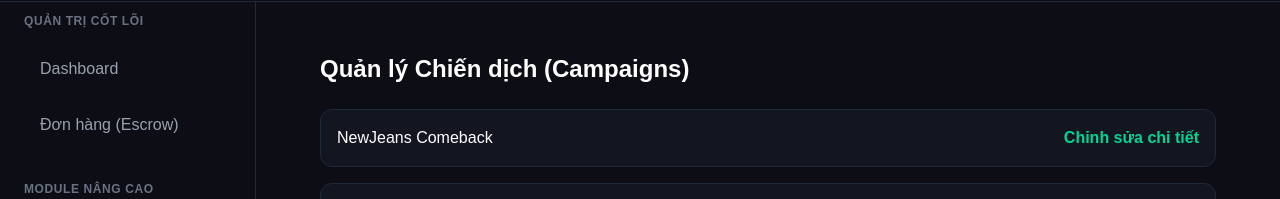
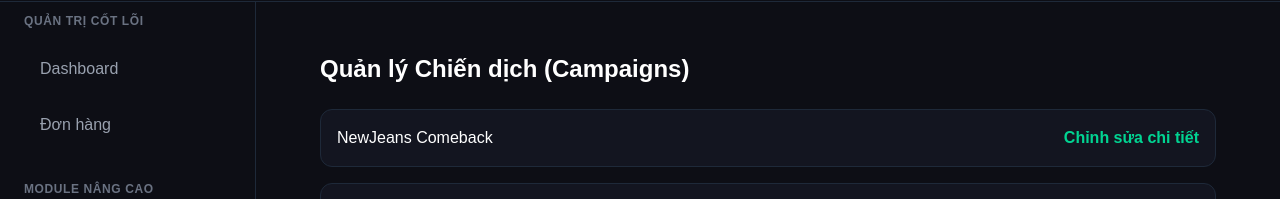
Before and after one commit to vi9054798-cell/k-bridge-project, a Next.js app: page /admin/campaigns in a window 1280 px wide. Shown: the part 91-290 px from the top of the page. Built offline with nearby package versions, Linux system fonts and the light colour scheme.

Commit message:
Fix: Update active state logic in admin layout

```diff
--- a/app/admin/layout.tsx
+++ b/app/admin/layout.tsx
@@ -11,37 +11,37 @@ export default function AdminLayout({
 }) {
   const pathname = usePathname();
 
-  // Hàm hỗ trợ để làm nổi bật (active) tab đang được chọn
+  // Đã sửa: Dùng startsWith để bắt chính xác route gốc, tránh bị trùng lặp tên
   const isActive = (path: string) => {
-    return pathname?.includes(path)
+    // Nếu pathname bắt đầu bằng path và ngay sau đó là dấu '/' hoặc kết thúc chuỗi
+    // Cách này giúp phân biệt rõ '/admin/legal' và '/admin/legal-documents'
+    const isCurrentPath = pathname === path || pathname?.startsWith(`${path}/`);
+
+    return isCurrentPath
       ? 'bg-[#1e2136] text-white font-bold'
       : 'text-gray-400 hover:bg-[#131520] hover:text-white transition';
   };
 
   return (
-    // Thêm padding-top (pt-20) để không bị Navbar tổng đè lên
     <div className="flex min-h-screen bg-[#0d0e15] pt-20">
 
-      {/* Thanh Sidebar bên trái */}
       <aside className="w-64 border-r border-gray-800 bg-[#0d0e15] hidden md:block flex-shrink-0">
         <div className="p-6 sticky top-20">
 
           <div className="mb-8">
             <p className="text-xs font-bold text-gray-500 mb-4 tracking-wider">QUẢN TRỊ CỐT LÕI</p>
             <nav className="flex flex-col gap-2">
-              {/* Trang chủ Admin */}
               <Link
                 href="/admin"
                 className={`px-4 py-3 rounded-lg ${pathname === '/admin' ? 'bg-[#1e2136] text-white font-bold' : 'text-gray-400 hover:bg-[#131520] hover:text-white transition'}`}
               >
                 Dashboard
               </Link>
-              {/* Quản lý đơn hàng / Logistics */}
               <Link
                 href="/admin/logistics"
                 className={`px-4 py-3 rounded-lg ${isActive('/admin/logistics')}`}
               >
-                Đơn hàng (Escrow)
+                Đơn hàng
               </Link>
             </nav>
           </div>
@@ -49,14 +49,13 @@ export default function AdminLayout({
           <div>
             <p className="text-xs font-bold text-gray-500 mb-4 tracking-wider">MODULE NÂNG CAO</p>
             <nav className="flex flex-col gap-2">
-              {/* Quản lý Pháp lý & Mộc đỏ */}
               <Link
                 href="/admin/legal/seal-manager"
+                // Cập nhật đường dẫn path ngắn hơn để active đúng cả nhánh
                 className={`px-4 py-3 rounded-lg ${isActive('/admin/legal')}`}
               >
                 Pháp lý & Mộc đỏ
               </Link>
-              {/* AI Dashboard */}
               <Link
                 href="/admin/card-lab-admin"
                 className={`px-4 py-3 rounded-lg ${isActive('/admin/card-lab-admin')}`}
@@ -69,7 +68,6 @@ export default function AdminLayout({
         </div>
       </aside>
 
-      {/* Nội dung chính của Admin (Hiển thị các bảng biểu ở đây) */}
       <main className="flex-1 p-8 overflow-y-auto">
         {children}
       </main>
```
